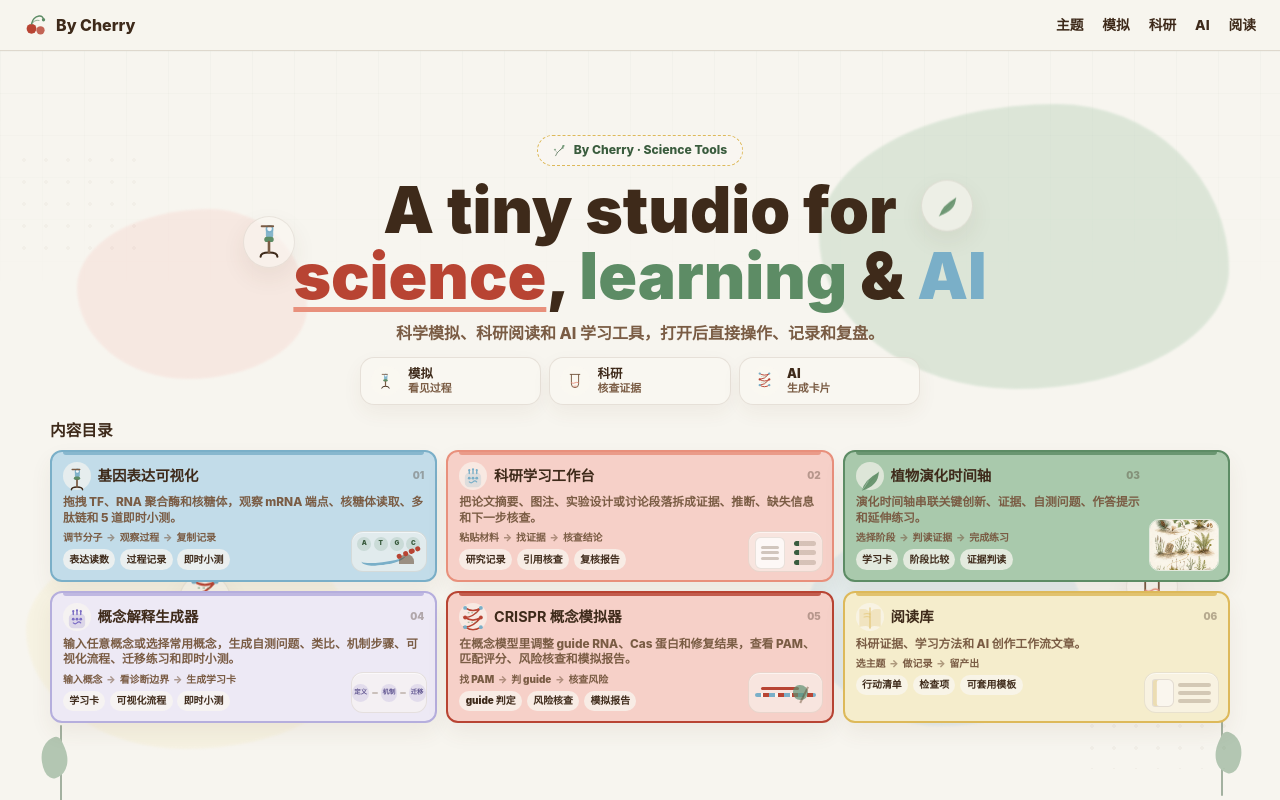
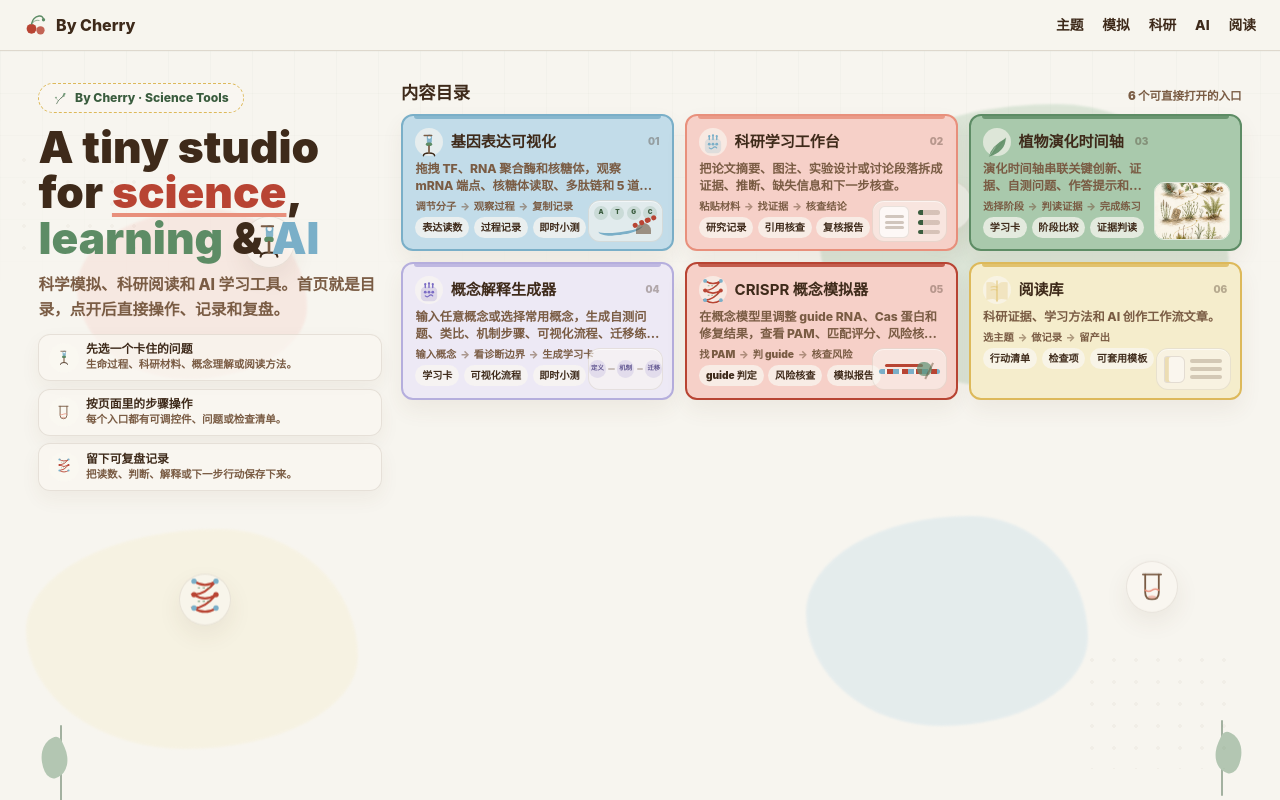
Before and after one commit to liruirui321/Bycherry, a React (Vite) app: page / in a window 1280 px wide. Built offline with nearby package versions, Linux system fonts and the light colour scheme.

Commit message:
Tighten homepage first screen

```diff
--- a/scripts/verify-content-integrity.mjs
+++ b/scripts/verify-content-integrity.mjs
@@ -200,11 +200,13 @@ function verifyWorkCardActions() {
   expect(heroSource.includes('id="works"') && heroSource.includes('aria-label="内容目录"'), "Hero must own the #works anchor and all-module directory.");
   expect(heroSource.includes("hero-entry-row") && !heroSource.includes("hero-work-open") && !heroSource.includes("hero-entry-action"), "Hero module entries must stay as compact clickable entries without repeated open pills.");
   expect(heroSource.includes("hero-layout") && heroSource.includes("hero-featured-panel") && heroSource.includes("内容目录") && !heroSource.includes("精选内容"), "Hero must use a direct first-screen content directory rather than a featured-summary label.");
-  expect(heroSource.includes("A tiny studio for") && heroSource.includes("hero-soft-blob") && heroSource.includes("hero-stem") && heroSource.includes("hero-float-deco") && heroSource.includes("hero-scope-strip"), "Hero must recover the original studio atmosphere while keeping useful first-screen density.");
+  expect(heroSource.includes("A tiny studio for") && heroSource.includes("hero-soft-blob") && heroSource.includes("hero-stem") && heroSource.includes("hero-float-deco") && heroSource.includes("hero-start-strip"), "Hero must recover the original studio atmosphere while keeping useful first-screen density.");
   expect(heroSource.includes("hero-entry-desc") && heroSource.includes("-webkit-line-clamp: 2"), "Hero featured cards must show compact clamped module descriptions without becoming long pages.");
-  expect(heroSource.includes('className="hero-entry-grid"') && heroSource.includes('gridTemplateColumns: "repeat(3, minmax(0, 1fr))"') && heroSource.includes('gridAutoRows: "minmax(104px, auto)"'), "Homepage module entries must render as a short three-column first-screen index, not repeated sections.");
-  expect(heroSource.includes("border: `2px solid ${entry.border}`") && heroSource.includes("minHeight: 104") && !heroSource.includes("minHeight: 152") && !heroSource.includes("minHeight: 230") && !heroSource.includes("minHeight: 260"), "Homepage module entries must keep enough content density without returning to long sticky-note panels.");
-  expect(!heroSource.includes('gridRow: entry.featuredImage ? "span 2" : undefined') && heroSource.includes("width: 70") && heroSource.includes("height: 52"), "Homepage plant evolution entry must show a compact illustration without becoming a two-row sticky-note card.");
+  expect(heroSource.includes('gridTemplateColumns: "minmax(300px, 0.58fr) minmax(720px, 1.42fr)"') && heroSource.includes("maxWidth: 1480"), "Homepage must use a wider first-screen directory layout instead of leaving the page mostly empty.");
+  expect(heroSource.includes('className="hero-entry-grid"') && heroSource.includes('gridTemplateColumns: "repeat(3, minmax(0, 1fr))"') && heroSource.includes('gridAutoRows: "minmax(124px, auto)"'), "Homepage module entries must render as a short three-column first-screen index, not repeated sections.");
+  expect(heroSource.includes("border: `2px solid ${entry.border}`") && heroSource.includes("minHeight: 124") && !heroSource.includes("minHeight: 152") && !heroSource.includes("minHeight: 230") && !heroSource.includes("minHeight: 260"), "Homepage module entries must keep enough content density without returning to long sticky-note panels.");
+  expect(!heroSource.includes('gridRow: entry.featuredImage ? "span 2" : undefined') && heroSource.includes("width: 76") && heroSource.includes("height: 58"), "Homepage plant evolution entry must show a compact illustration without becoming a two-row sticky-note card.");
+  expect(heroSource.includes('aria-label="使用方式"') && heroSource.includes("先选一个卡住的问题") && !heroSource.includes("hero-scope-strip") && !heroSource.includes("hero-scope-item"), "Homepage should use one compact usage strip instead of a repeated category scope row.");
   expect(!/\.hero-entry-row\s*\{[\s\S]{0,260}width:\s*100%\s*!important/.test(heroSource), "Mobile homepage entries must not become full-width long boxes.");
   expect(!heroSource.includes("hero-count") && !heroSource.includes("homeWorkStatus") && !heroSource.includes("hero-work-status") && !heroSource.includes("个内容入口"), "Homepage first-screen directory must not add duplicate count or status labels.");
   expect(!heroSource.includes("entry.updated") && !heroSource.includes("updated: work.updated"), "Homepage first-screen cards must not show date metadata that makes the directory feel like an article list.");
--- a/src/app/components/Hero.tsx
+++ b/src/app/components/Hero.tsx
@@ -136,7 +136,7 @@ export function Hero() {
         boxSizing: "border-box",
         background: "#F7F5EF",
         display: "grid",
-        alignItems: "center",
+        alignItems: "start",
       }}
     >
       <div aria-hidden="true" style={{ position: "absolute", inset: 0, pointerEvents: "none", overflow: "hidden" }}>
@@ -155,9 +155,9 @@ export function Hero() {
         <div className="hero-float-deco hero-float-leaf"><IconLeafSmall size={28} color="var(--cherry-sage)" /></div>
       </div>
 
-      <div className="hero-inner" style={{ position: "relative", zIndex: 2, maxWidth: 1180, width: "100%", minWidth: 0, margin: "0 auto", boxSizing: "border-box" }}>
-        <div className="hero-layout" style={{ display: "grid", gap: "1.05rem", justifyItems: "center", minWidth: 0 }}>
-          <div className="hero-copy-panel" style={{ minWidth: 0, display: "grid", gap: "0.72rem", justifyItems: "center", textAlign: "center", maxWidth: 760 }}>
+      <div className="hero-inner" style={{ position: "relative", zIndex: 2, maxWidth: 1480, width: "100%", minWidth: 0, margin: "0 auto", boxSizing: "border-box" }}>
+        <div className="hero-layout" style={{ display: "grid", gridTemplateColumns: "minmax(300px, 0.58fr) minmax(720px, 1.42fr)", gap: "1.2rem", alignItems: "stretch", minWidth: 0 }}>
+          <div className="hero-copy-panel" style={{ minWidth: 0, display: "grid", gap: "0.72rem", justifyItems: "start", textAlign: "left", alignContent: "center", maxWidth: 520 }}>
             <div style={{ display: "inline-flex", alignItems: "center", gap: 8, width: "fit-content", border: "1.5px dashed var(--cherry-yellow)", borderRadius: 999, padding: "0.32rem 0.92rem", color: "var(--cherry-forest)", fontSize: "0.76rem", fontWeight: 850, background: "rgba(250,247,241,0.72)", letterSpacing: 0 }}>
               <IconBranch size={13} color="var(--cherry-forest)" />
               By Cherry · Science Tools
@@ -167,7 +167,7 @@ export function Hero() {
               className="hero-title"
               style={{
                 fontFamily: "-apple-system, BlinkMacSystemFont, 'Segoe UI', sans-serif",
-                fontSize: "clamp(2.7rem, 5vw, 4.75rem)",
+                fontSize: "clamp(2.15rem, 3.45vw, 4.1rem)",
                 fontWeight: 900,
                 lineHeight: 1.03,
                 color: "var(--cherry-warm-brown)",
@@ -183,29 +183,32 @@ export function Hero() {
               {" & "}
               <span style={{ color: "var(--cherry-blue)" }}>AI</span>
             </h1>
-            <p style={{ margin: 0, color: "var(--cherry-warm-mid)", fontSize: "clamp(1rem, 1.2vw, 1.1rem)", lineHeight: 1.58, fontWeight: 760, maxWidth: 620 }}>
-              科学模拟、科研阅读和 AI 学习工具，打开后直接操作、记录和复盘。
+            <p style={{ margin: 0, color: "var(--cherry-warm-mid)", fontSize: "clamp(0.98rem, 1.04vw, 1.08rem)", lineHeight: 1.58, fontWeight: 760, maxWidth: 420 }}>
+              科学模拟、科研阅读和 AI 学习工具。首页就是目录，点开后直接操作、记录和复盘。
             </p>
-            <div className="hero-scope-strip" role="list" aria-label="内容范围" style={{ display: "grid", gridTemplateColumns: "repeat(3, minmax(0, 1fr))", gap: "0.52rem", width: "min(100%, 560px)" }}>
+            <div className="hero-start-strip" role="list" aria-label="使用方式" style={{ display: "grid", gap: "0.46rem", width: "100%", maxWidth: 420 }}>
               {[
-                { label: "模拟", detail: "看见过程", icon: <IconMicroscope size={19} color="var(--cherry-blue)" /> },
-                { label: "科研", detail: "核查证据", icon: <IconTestTube size={18} color="var(--cherry-peach)" /> },
-                { label: "AI", detail: "生成卡片", icon: <IconDNA size={19} color1="var(--cherry-red)" color2="var(--cherry-blue)" /> },
+                { label: "先选一个卡住的问题", detail: "生命过程、科研材料、概念理解或阅读方法。", icon: <IconMicroscope size={18} color="var(--cherry-blue)" /> },
+                { label: "按页面里的步骤操作", detail: "每个入口都有可调控件、问题或检查清单。", icon: <IconTestTube size={17} color="var(--cherry-peach)" /> },
+                { label: "留下可复盘记录", detail: "把读数、判断、解释或下一步行动保存下来。", icon: <IconDNA size={18} color1="var(--cherry-red)" color2="var(--cherry-blue)" /> },
               ].map((item) => (
-                <span key={item.label} className="hero-scope-item" role="listitem" style={{ display: "grid", gridTemplateColumns: "auto minmax(0, 1fr)", alignItems: "center", gap: "0.45rem", minWidth: 0, border: "1.5px solid rgba(94,68,42,0.12)", borderRadius: 14, padding: "0.5rem 0.62rem", background: "rgba(250,247,241,0.66)", boxShadow: "0 8px 20px rgba(94,68,42,0.06)", textAlign: "left" }}>
+                <span key={item.label} className="hero-start-item" role="listitem" style={{ display: "grid", gridTemplateColumns: "auto minmax(0, 1fr)", alignItems: "center", gap: "0.46rem", minWidth: 0, border: "1.5px solid rgba(94,68,42,0.12)", borderRadius: 12, padding: "0.48rem 0.58rem", background: "rgba(250,247,241,0.68)", boxShadow: "0 8px 20px rgba(94,68,42,0.06)", textAlign: "left" }}>
                   <span aria-hidden="true" style={{ display: "grid", placeItems: "center", width: 30, height: 30, borderRadius: 999, background: "rgba(250,247,241,0.78)" }}>{item.icon}</span>
                   <span style={{ display: "grid", gap: "0.08rem", minWidth: 0 }}>
-                    <strong style={{ fontSize: "0.78rem", lineHeight: 1.1, color: "var(--cherry-warm-brown)", fontWeight: 950 }}>{item.label}</strong>
-                    <span style={{ fontSize: "0.68rem", lineHeight: 1.2, color: "var(--cherry-warm-mid)", fontWeight: 850 }}>{item.detail}</span>
+                    <strong style={{ fontSize: "0.74rem", lineHeight: 1.16, color: "var(--cherry-warm-brown)", fontWeight: 950 }}>{item.label}</strong>
+                    <span style={{ fontSize: "0.66rem", lineHeight: 1.28, color: "var(--cherry-warm-mid)", fontWeight: 820 }}>{item.detail}</span>
                   </span>
                 </span>
               ))}
             </div>
           </div>
 
-          <div className="hero-featured-panel" style={{ minWidth: 0, display: "grid", gap: "0.56rem", width: "100%" }}>
-            <h2 style={{ margin: 0, color: "var(--cherry-warm-brown)", fontSize: "0.98rem", lineHeight: 1.2, fontWeight: 950, textAlign: "left" }}>内容目录</h2>
-            <nav id="works" className="hero-entry-grid" aria-label="内容目录" style={{ display: "grid", gridTemplateColumns: "repeat(3, minmax(0, 1fr))", gridAutoRows: "minmax(104px, auto)", gap: "0.58rem", minWidth: 0, maxWidth: "100%", boxSizing: "border-box" }}>
+          <div className="hero-featured-panel" style={{ minWidth: 0, display: "grid", gap: "0.64rem", width: "100%", alignContent: "start" }}>
+            <div style={{ display: "flex", alignItems: "end", justifyContent: "space-between", gap: "0.75rem", minWidth: 0 }}>
+              <h2 style={{ margin: 0, color: "var(--cherry-warm-brown)", fontSize: "1.08rem", lineHeight: 1.2, fontWeight: 950, textAlign: "left" }}>内容目录</h2>
+              <span style={{ color: "var(--cherry-warm-mid)", fontSize: "0.72rem", lineHeight: 1.2, fontWeight: 880, textAlign: "right" }}>6 个可直接打开的入口</span>
+            </div>
+            <nav id="works" className="hero-entry-grid" aria-label="内容目录" style={{ display: "grid", gridTemplateColumns: "repeat(3, minmax(0, 1fr))", gridAutoRows: "minmax(124px, auto)", gap: "0.68rem", minWidth: 0, maxWidth: "100%", boxSizing: "border-box" }}>
               {entries.map((entry, index) => (
                 <a
                   className={`hero-entry-row ${entry.featuredImage ? "hero-entry-row-image" : ""}`}
@@ -220,19 +223,19 @@ export function Hero() {
                     background: entry.color,
                     border: `2px solid ${entry.border}`,
                     borderRadius: 12,
-                    padding: entry.featuredImage ? "0.64rem 5.5rem 0.62rem 0.68rem" : "0.64rem 0.68rem 0.62rem",
+                    padding: entry.featuredImage ? "0.74rem 5.7rem 0.72rem 0.78rem" : "0.74rem 0.78rem 0.72rem",
                     color: "var(--cherry-warm-brown)",
                     textDecoration: "none",
                     textAlign: "left",
                     display: "grid",
                     gridTemplateColumns: "minmax(0, 1fr)",
                     alignItems: "stretch",
-                    gap: "0.34rem",
+                    gap: "0.38rem",
                     position: "relative",
                     overflow: "hidden",
                     minWidth: 0,
                     maxWidth: "100%",
-                    minHeight: 104,
+                    minHeight: 124,
                     boxSizing: "border-box",
                     boxShadow: "0 10px 22px rgba(94,68,42,0.07)",
                     transform: "none",
@@ -240,17 +243,17 @@ export function Hero() {
                 >
                   <span aria-hidden="true" style={{ position: "absolute", left: "0.68rem", right: "0.68rem", top: 0, height: 3, borderRadius: "0 0 999px 999px", background: entry.border, opacity: 0.82 }} />
                   <span style={{ minWidth: 0, display: "grid", gap: "0.32rem", alignContent: "start" }}>
-                    <span style={{ display: "flex", alignItems: "center", gap: "0.42rem", minWidth: 0 }}>
+                    <span style={{ display: "flex", alignItems: "center", gap: "0.46rem", minWidth: 0 }}>
                       <span aria-hidden="true" style={{ display: "inline-grid", placeItems: "center", width: 28, height: 28, borderRadius: 999, background: "rgba(250,247,241,0.64)", flexShrink: 0 }}>
                         {entry.icon}
                       </span>
-                      <strong style={{ fontSize: "0.9rem", lineHeight: 1.15, minWidth: 0, overflowWrap: "anywhere" }}>{entry.title}</strong>
+                      <strong style={{ fontSize: "0.94rem", lineHeight: 1.15, minWidth: 0, overflowWrap: "anywhere" }}>{entry.title}</strong>
                       <span aria-hidden="true" style={{ marginLeft: "auto", flexShrink: 0, color: "rgba(62,42,26,0.34)", fontSize: "0.62rem", lineHeight: 1, fontWeight: 950, letterSpacing: 0 }}>{String(index + 1).padStart(2, "0")}</span>
                     </span>
-                    <span className="hero-entry-desc" style={{ color: "var(--cherry-warm-mid)", fontSize: "0.74rem", lineHeight: 1.35, fontWeight: 820 }}>
+                    <span className="hero-entry-desc" style={{ color: "var(--cherry-warm-mid)", fontSize: "0.76rem", lineHeight: 1.38, fontWeight: 820 }}>
                       {entry.desc}
                     </span>
-                    <span className="hero-entry-path" style={{ display: "flex", gap: "0.24rem", flexWrap: "wrap", alignItems: "center", color: "var(--cherry-warm-mid)", fontSize: "0.62rem", lineHeight: 1.2, fontWeight: 900 }}>
+                    <span className="hero-entry-path" style={{ display: "flex", gap: "0.24rem", flexWrap: "wrap", alignItems: "center", color: "var(--cherry-warm-mid)", fontSize: "0.64rem", lineHeight: 1.2, fontWeight: 900 }}>
                       {entry.path.map((step, index) => (
                         <span key={`${entry.key}-${step}`} style={{ display: "inline-flex", alignItems: "center", gap: "0.24rem" }}>
                           <span>{step}</span>
@@ -260,14 +263,14 @@ export function Hero() {
                     </span>
                     <span className="hero-entry-output-row" style={{ display: "flex", gap: "0.3rem", flexWrap: "wrap" }}>
                       {entry.outputs.slice(0, 3).map((output) => (
-                        <span key={output} style={{ background: "rgba(250,247,241,0.72)", borderRadius: 999, padding: "0.18rem 0.4rem", color: "var(--cherry-warm-brown)", fontSize: "0.62rem", fontWeight: 950 }}>
+                        <span key={output} style={{ background: "rgba(250,247,241,0.72)", borderRadius: 999, padding: "0.18rem 0.42rem", color: "var(--cherry-warm-brown)", fontSize: "0.63rem", fontWeight: 950 }}>
                           {output}
                         </span>
                       ))}
                     </span>
                   </span>
                   {entry.featuredImage ? (
-                    <img src={entry.featuredImage} alt="" aria-hidden="true" loading="eager" style={{ position: "absolute", right: "0.54rem", bottom: "0.54rem", width: 70, height: 52, objectFit: "cover", borderRadius: 10, border: "1.5px solid rgba(250,247,241,0.72)" }} />
+                    <img src={entry.featuredImage} alt="" aria-hidden="true" loading="eager" style={{ position: "absolute", right: "0.58rem", bottom: "0.58rem", width: 76, height: 58, objectFit: "cover", borderRadius: 10, border: "1.5px solid rgba(250,247,241,0.72)" }} />
                   ) : entry.visualKind ? (
                     <span className="hero-entry-visual-row" aria-hidden="true">
                       <HeroMiniVisual kind={entry.visualKind} />
@@ -663,6 +666,15 @@ export function Hero() {
             overflow-wrap: anywhere;
           }
 
+          .hero-layout {
+            grid-template-columns: 1fr !important;
+            gap: 0.9rem !important;
+          }
+
+          .hero-copy-panel {
+            max-width: 100% !important;
+          }
+
           .hero-title {
             font-size: 2.55rem !important;
             line-height: 1.04 !important;
@@ -704,19 +716,11 @@ export function Hero() {
         }
 
         @media (max-width: 560px) {
-          .hero-scope-strip {
-            grid-template-columns: repeat(3, minmax(0, 1fr)) !important;
-            gap: 0.36rem !important;
+          .hero-entry-grid {
+            grid-template-columns: 1fr !important;
           }
 
-          .hero-scope-item {
-            grid-template-columns: 1fr !important;
-            justify-items: center !important;
-            text-align: center !important;
-            padding: 0.42rem 0.32rem !important;
-          }
-
-          .hero-entry-grid {
+          .hero-start-strip {
             grid-template-columns: 1fr !important;
           }
 
```
